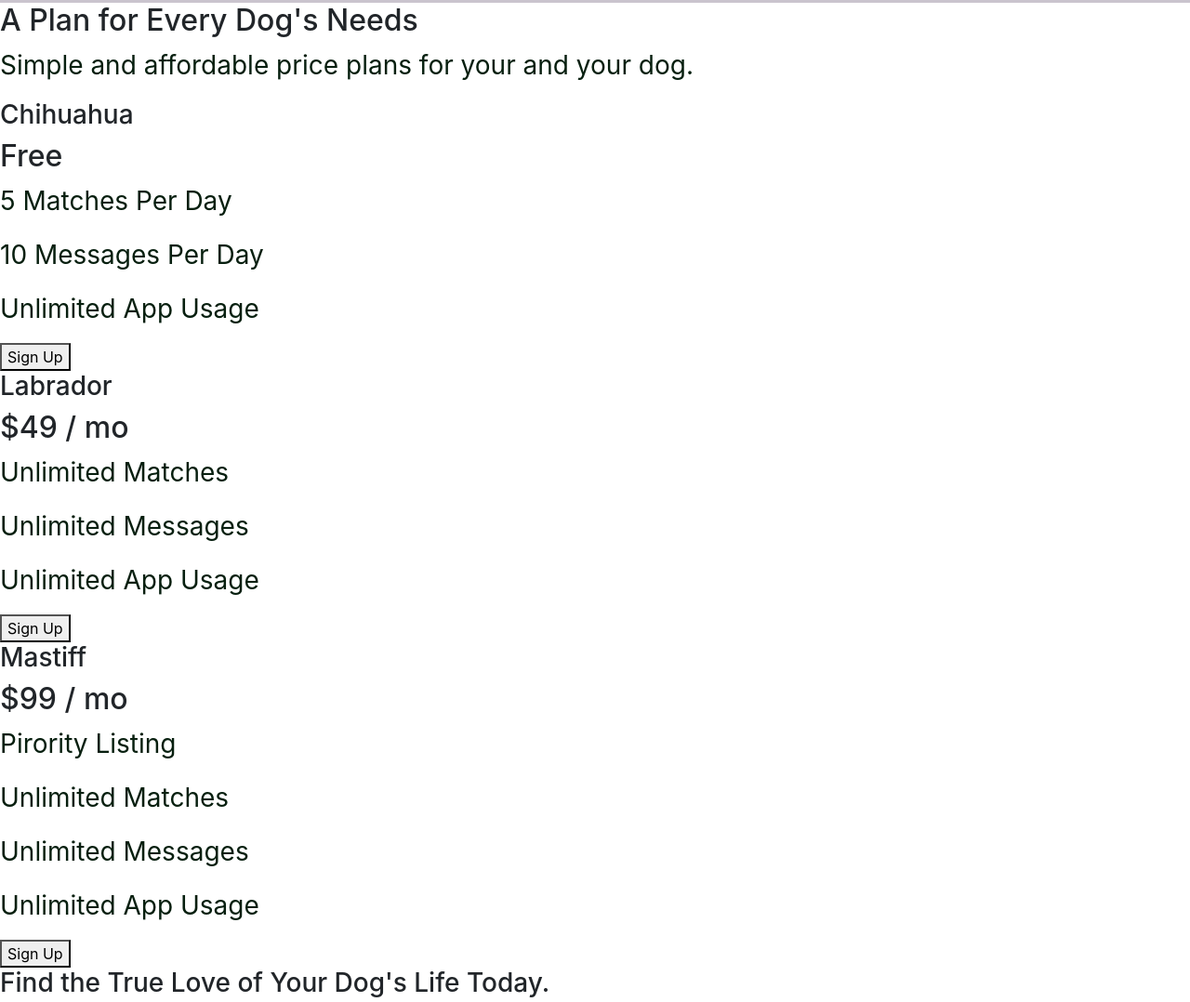
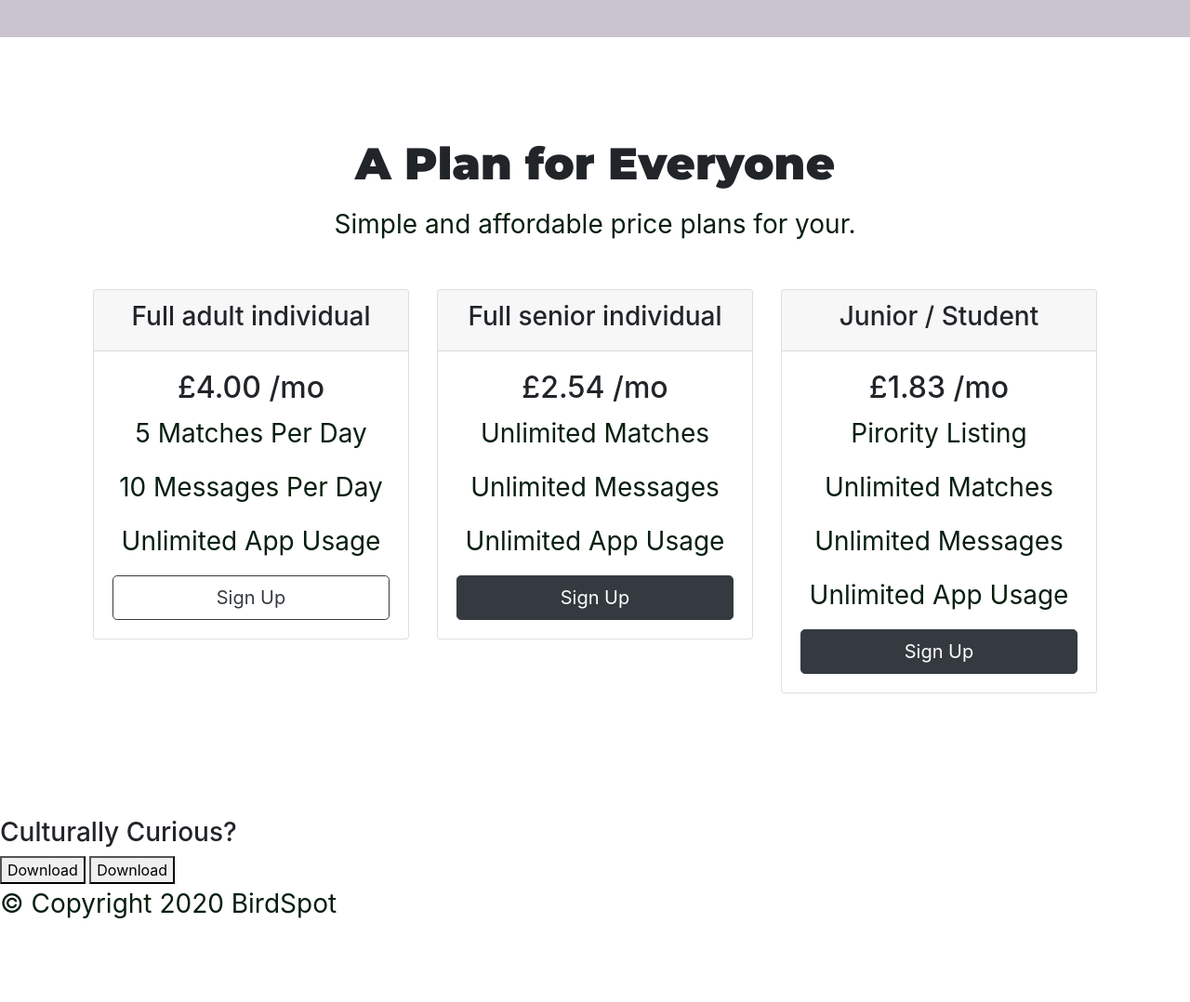
Before and after one commit to MariyaLcs/BirdSpot, a plain HTML site: page index.html in a window 1280 px wide. Shown: the part 1680-2758 px from the top of the page at 93% size. After the commit the page ends 2689 px from the top, so only its background shows below. Drawn offline with nearby package versions, Linux system fonts and the light colour scheme.

Commit message:
Pricing section

```diff
--- a/css/styles.css
+++ b/css/styles.css
@@ -7,7 +7,8 @@ p {
   font-size: 1.75rem;
 }
 
-.title {
+.title,
+.section-heading {
   font-family: "Montserrat", sans-serif;
   font-size: 3rem;
   line-height: 1.5;
@@ -71,12 +72,14 @@ p {
 
 /* Testimonial Section */
 #testimonials {
-  padding: 7% 15%;
   text-align: center;
   background-color: #cac4ce;
 }
+.carousel-item {
+  padding: 7% 15%;
+}
 
-.testimonial-text {
+.testimonial_text {
   font-size: 1.75rem;
   line-height: 1.5;
 }
@@ -97,3 +100,13 @@ p {
   width: 15%;
   margin: 20px;
 }
+
+/* Pricing */
+#pricing {
+  padding: 100px;
+  text-align: center;
+}
+
+.pricing-column {
+  padding: 3% 2%;
+}
--- a/index.html
+++ b/index.html
@@ -178,37 +178,72 @@
 
     <!-- Pricing -->
 
-    <section id="pricing">
-      <h2>A Plan for Every Dog's Needs</h2>
-      <p>Simple and affordable price plans for your and your dog.</p>
+    <section class="white-section" id="pricing">
+      <h2 class="section-heading">A Plan for Everyone</h2>
+      <p>Simple and affordable price plans for your.</p>
 
-      <h3>Chihuahua</h3>
-      <h2>Free</h2>
+      <div class="row">
+        <div class="pricing-column col-lg-4 col-md-6">
+          <div class="card">
+            <div class="card-header">
+              <h3>Full adult individual</h3>
+            </div>
+            <div class="card-body">
+              <h2 class="price-text">£4.00 /mo</h2>
               <p>5 Matches Per Day</p>
               <p>10 Messages Per Day</p>
               <p>Unlimited App Usage</p>
-      <button type="button">Sign Up</button>
+              <button
+                class="btn btn-lg btn-block btn-outline-dark"
+                type="button"
+              >
+                Sign Up
+              </button>
+            </div>
+          </div>
+        </div>
 
-      <h3>Labrador</h3>
-      <h2>$49 / mo</h2>
+        <div class="pricing-column col-lg-4 col-md-6">
+          <div class="card">
+            <div class="card-header">
+              <h3>Full senior individual</h3>
+            </div>
+            <div class="card-body">
+              <h2 class="price-text">£2.54 /mo</h2>
               <p>Unlimited Matches</p>
               <p>Unlimited Messages</p>
               <p>Unlimited App Usage</p>
-      <button type="button">Sign Up</button>
+              <button class="btn btn-lg btn-block btn-dark" type="button">
+                Sign Up
+              </button>
+            </div>
+          </div>
+        </div>
 
-      <h3>Mastiff</h3>
-      <h2>$99 / mo</h2>
+        <div class="pricing-column col-lg-4">
+          <div class="card">
+            <div class="card-header">
+              <h3>Junior / Student</h3>
+            </div>
+            <div class="card-body">
+              <h2 class="price-text">£1.83 /mo</h2>
               <p>Pirority Listing</p>
               <p>Unlimited Matches</p>
               <p>Unlimited Messages</p>
               <p>Unlimited App Usage</p>
-      <button type="button">Sign Up</button>
+              <button class="btn btn-lg btn-block btn-dark" type="button">
+                Sign Up
+              </button>
+            </div>
+          </div>
+        </div>
+      </div>
     </section>
 
     <!-- Call to Action -->
 
     <section id="cta">
-      <h3>Find the True Love of Your Dog's Life Today.</h3>
+      <h3>Culturally Curious?</h3>
       <button type="button">Download</button>
       <button type="button">Download</button>
     </section>
```
Lines whose indentation alone changed are shown as unchanged.
